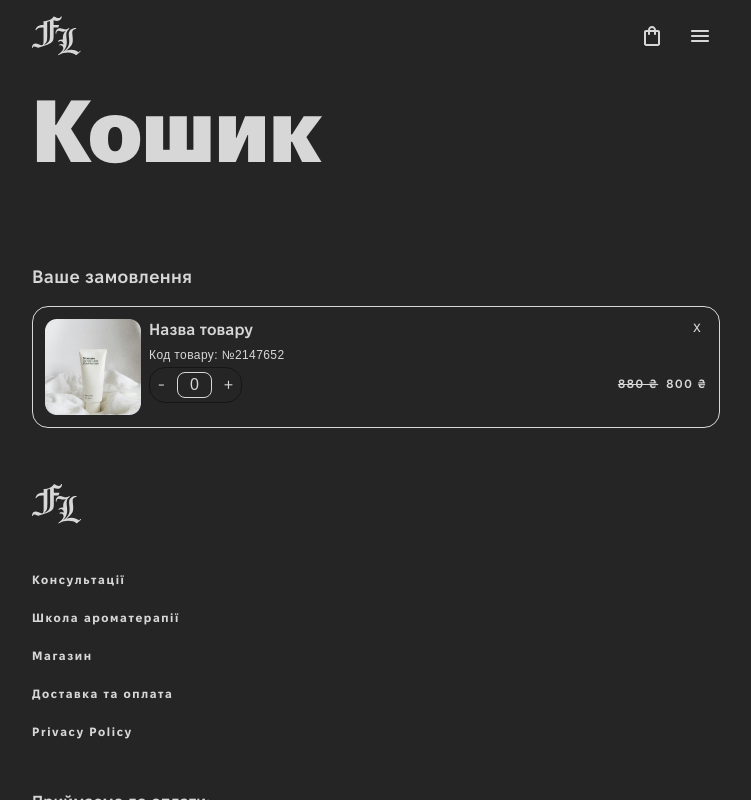
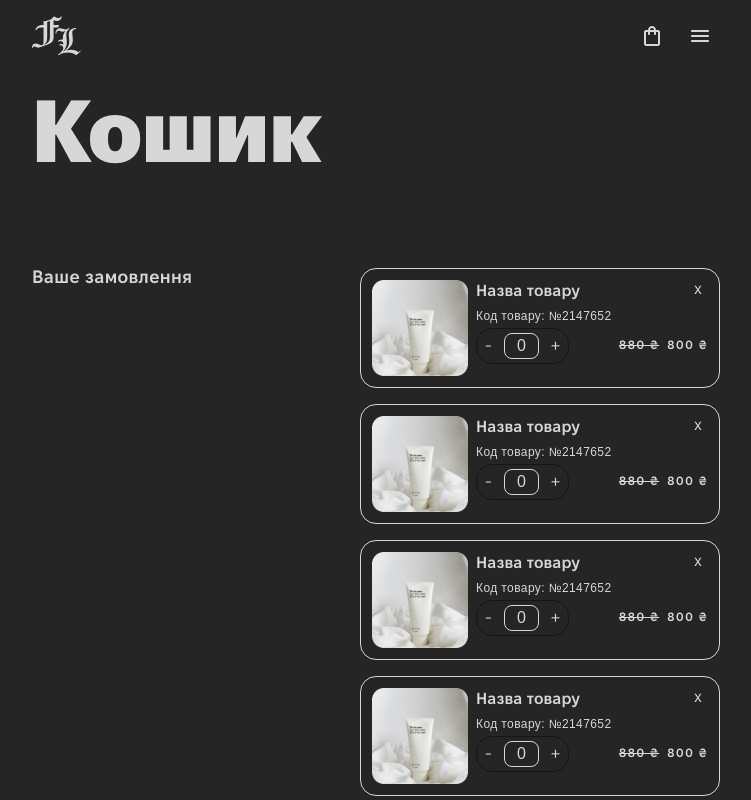
Before and after one commit to 1Kostik/frauLaskaMarket, a React (Vite) app: page /cart in a window 1280 px wide. Shown: the top 800 px of the page, without its empty margins (264-1015 px from the left). Built offline with nearby package versions, Linux system fonts and the light colour scheme.

Commit message:
update styles

```diff
--- a/src/pages/CartPage/CartPage.styled.ts
+++ b/src/pages/CartPage/CartPage.styled.ts
@@ -1,5 +1,6 @@
 import { css } from "@emotion/react";
 import styled from "@emotion/styled";
+import { onDesktop, onTablet } from "@styles/mixins";
 
 export const sectionCart = css`
   padding: 24px 0px;
@@ -9,6 +10,9 @@ export const sectionCart = css`
 export const TitleContainer = styled.div`
   width: 100%;
   margin-bottom: 16px;
+  ${onTablet(css`
+    width: 312px;
+  `)};
 `;
 export const H2 = styled.h2`
   width: 100%;
@@ -20,14 +24,23 @@ export const H2 = styled.h2`
   line-height: 120%;
   letter-spacing: 0.36px;
 `;
-export const ItemContainer = styled.div`
+export const ItemInfoContainer = styled.div`
   width: 100%;
-  height: 122px;
+  height: 120px;
   display: flex;
   border: 1px solid var(--bg-light-grey);
   border-radius: 16px;
   gap: 8px;
-  padding: 12px;
+  padding: 11px;
+  ${onTablet(css`
+    width: 360px;
+  `)};
+  ${onDesktop(css`
+    height: auto;
+    width: 512px;
+    gap: 12px;
+    padding: 15px;
+  `)};
 `;
 export const ImgContainer = styled.div`
   width: 96px;
@@ -131,3 +144,61 @@ export const Price = styled.div`
   align-items: center;
   gap: 8px;
 `;
+export const MainContainer = styled.div`
+  display: flex;
+  flex-direction: column;
+  gap: 16px;
+  ${onDesktop(css`
+    flex-direction: unset;
+    gap: 20px;
+  `)};
+`;
+export const ItemContainer = styled.div`
+  width: 100%;
+  display: flex;
+  flex-direction: column;
+  ${onTablet(css`
+    flex-direction: unset;
+    gap: 16px;
+  `)};
+  ${onDesktop(css`
+    width: 844px;
+    gap: 20px;
+  `)};
+`;
+export const Wrapper = styled.div`
+  display: flex;
+  flex-direction: column;
+  gap: 16px;
+  ${onDesktop(css`
+    gap: 20px;
+  `)};
+`;
+
+export const PaymentContainer = styled.div`
+  display: flex;
+  flex-direction: column;
+  width: 320px;
+  height: 271px;
+  border-radius: 16px;
+  border: 1px solid var(--bg-light-grey);
+  background: var(--bg-light-grey);
+  padding: 16px;
+  ${onTablet(css`
+    width: 688px;
+    height: 271px;
+  `)};
+  ${onDesktop(css`
+    width: 420px;
+    height: 278px;
+  `)};
+`;
+
+export const MainInfoContainer = styled.div`
+  display: flex;
+  flex-direction: column;
+  gap: 24px;
+  ${onDesktop(css`
+    gap: 40px;
+  `)};
+`;
--- a/src/pages/CartPage/CartPage.tsx
+++ b/src/pages/CartPage/CartPage.tsx
@@ -14,15 +14,20 @@ import {
   InfoContainer,
   InfoTitle,
   ItemContainer,
+  ItemInfoContainer,
+  MainContainer,
+  MainInfoContainer,
   NewPrice,
   OldPrice,
   P,
+  PaymentContainer,
   Price,
   PriceContainer,
   Score,
   sectionCart,
   TitleContainer,
   TitleItem,
+  Wrapper,
 } from "./CartPage.styled";
 import foto from "@assets/images/Photo (2).png";
 const CartPage = () => {
@@ -41,16 +46,21 @@ const CartPage = () => {
       <HeroSection viewType={"other"}>Кошик</HeroSection>
       <section css={sectionCart}>
         <div css={containerStyles}>
+          <MainContainer>
+            <MainInfoContainer>
+              <ItemContainer>
                 <TitleContainer>
                   <H2>Ваше замовлення</H2>
                 </TitleContainer>
-          <ItemContainer>
+                <Wrapper>
+                  <ItemInfoContainer>
                     <ImgContainer>
                       <img src={foto} alt="" />
                     </ImgContainer>
                     <InfoContainer>
                       <InfoTitle>
-                <TitleItem>Назва товару</TitleItem> <DeleteBtn>x</DeleteBtn>
+                        <TitleItem>Назва товару</TitleItem>{" "}
+                        <DeleteBtn>x</DeleteBtn>
                       </InfoTitle>
                       <P>Код товару: №2147652</P>
                       <PriceContainer>
@@ -65,7 +75,81 @@ const CartPage = () => {
                         </Price>
                       </PriceContainer>
                     </InfoContainer>
+                  </ItemInfoContainer>
+                  <ItemInfoContainer>
+                    <ImgContainer>
+                      <img src={foto} alt="" />
+                    </ImgContainer>
+                    <InfoContainer>
+                      <InfoTitle>
+                        <TitleItem>Назва товару</TitleItem>{" "}
+                        <DeleteBtn>x</DeleteBtn>
+                      </InfoTitle>
+                      <P>Код товару: №2147652</P>
+                      <PriceContainer>
+                        <BtnContainer>
+                          <Decrement>-</Decrement>
+                          <Score>0</Score>
+                          <Increment>+</Increment>
+                        </BtnContainer>
+                        <Price>
+                          <OldPrice>880 ₴</OldPrice>
+                          <NewPrice>800 ₴</NewPrice>
+                        </Price>
+                      </PriceContainer>
+                    </InfoContainer>
+                  </ItemInfoContainer>
+                  <ItemInfoContainer>
+                    <ImgContainer>
+                      <img src={foto} alt="" />
+                    </ImgContainer>
+                    <InfoContainer>
+                      <InfoTitle>
+                        <TitleItem>Назва товару</TitleItem>{" "}
+                        <DeleteBtn>x</DeleteBtn>
+                      </InfoTitle>
+                      <P>Код товару: №2147652</P>
+                      <PriceContainer>
+                        <BtnContainer>
+                          <Decrement>-</Decrement>
+                          <Score>0</Score>
+                          <Increment>+</Increment>
+                        </BtnContainer>
+                        <Price>
+                          <OldPrice>880 ₴</OldPrice>
+                          <NewPrice>800 ₴</NewPrice>
+                        </Price>
+                      </PriceContainer>
+                    </InfoContainer>
+                  </ItemInfoContainer>
+                  <ItemInfoContainer>
+                    <ImgContainer>
+                      <img src={foto} alt="" />
+                    </ImgContainer>
+                    <InfoContainer>
+                      <InfoTitle>
+                        <TitleItem>Назва товару</TitleItem>{" "}
+                        <DeleteBtn>x</DeleteBtn>
+                      </InfoTitle>
+                      <P>Код товару: №2147652</P>
+                      <PriceContainer>
+                        <BtnContainer>
+                          <Decrement>-</Decrement>
+                          <Score>0</Score>
+                          <Increment>+</Increment>
+                        </BtnContainer>
+                        <Price>
+                          <OldPrice>880 ₴</OldPrice>
+                          <NewPrice>800 ₴</NewPrice>
+                        </Price>
+                      </PriceContainer>
+                    </InfoContainer>
+                  </ItemInfoContainer>
+                </Wrapper>
               </ItemContainer>
+            </MainInfoContainer>
+            <PaymentContainer></PaymentContainer>
+          </MainContainer>
         </div>
       </section>
     </>
```
Lines whose indentation alone changed are shown as unchanged.
